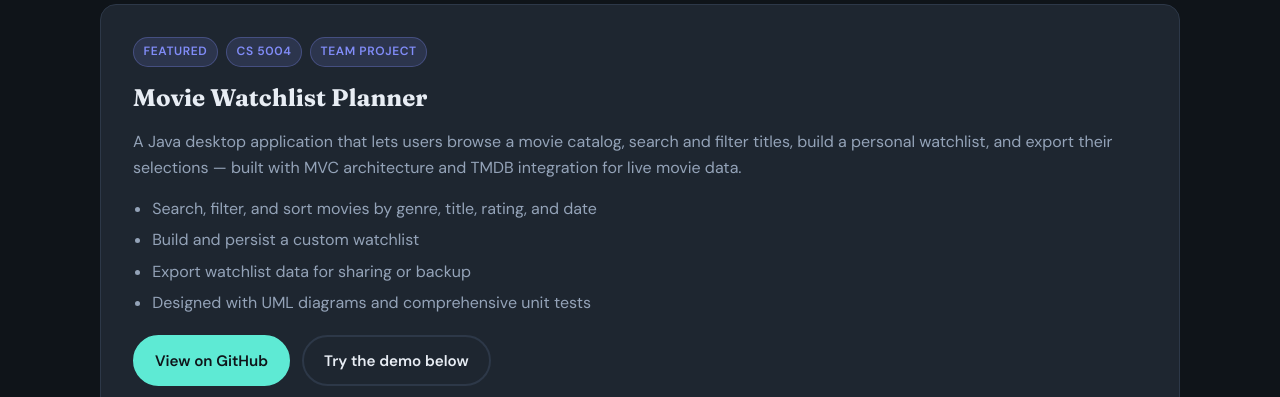
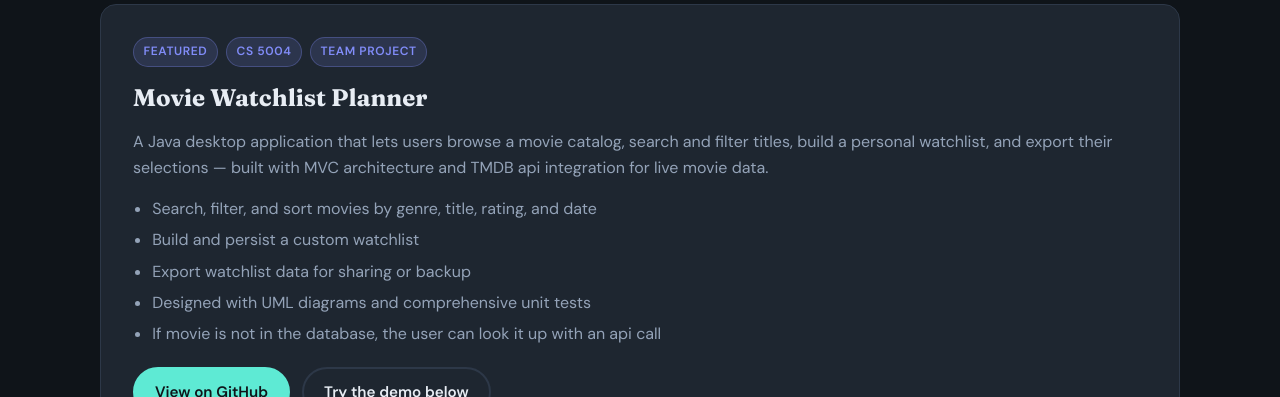
Before and after one commit to jungbail/Bailey_Portfolio, a plain HTML site: page index.html in a window 1280 px wide. Shown: the part 2380-2777 px from the top of the page. Drawn offline with Linux system fonts and the light colour scheme.

Commit message:
edit to 5004 project card

```diff
--- a/index.html
+++ b/index.html
@@ -1051,7 +1051,7 @@
           <p style="color: var(--text-muted); margin: 0 0 1rem;">
             A Java desktop application that lets users browse a movie catalog, search and
             filter titles, build a personal watchlist, and export their selections — built
-            with MVC architecture and TMDB integration for live movie data.
+            with MVC architecture and TMDB api integration for live movie data.
           </p>
 
           <ul class="project-features">
@@ -1059,6 +1059,7 @@
             <li>Build and persist a custom watchlist</li>
             <li>Export watchlist data for sharing or backup</li>
             <li>Designed with UML diagrams and comprehensive unit tests</li>
+            <li>If movie is not in the database, the user can look it up with an api call</li>
           </ul>
 
           <div class="project-links">
```
